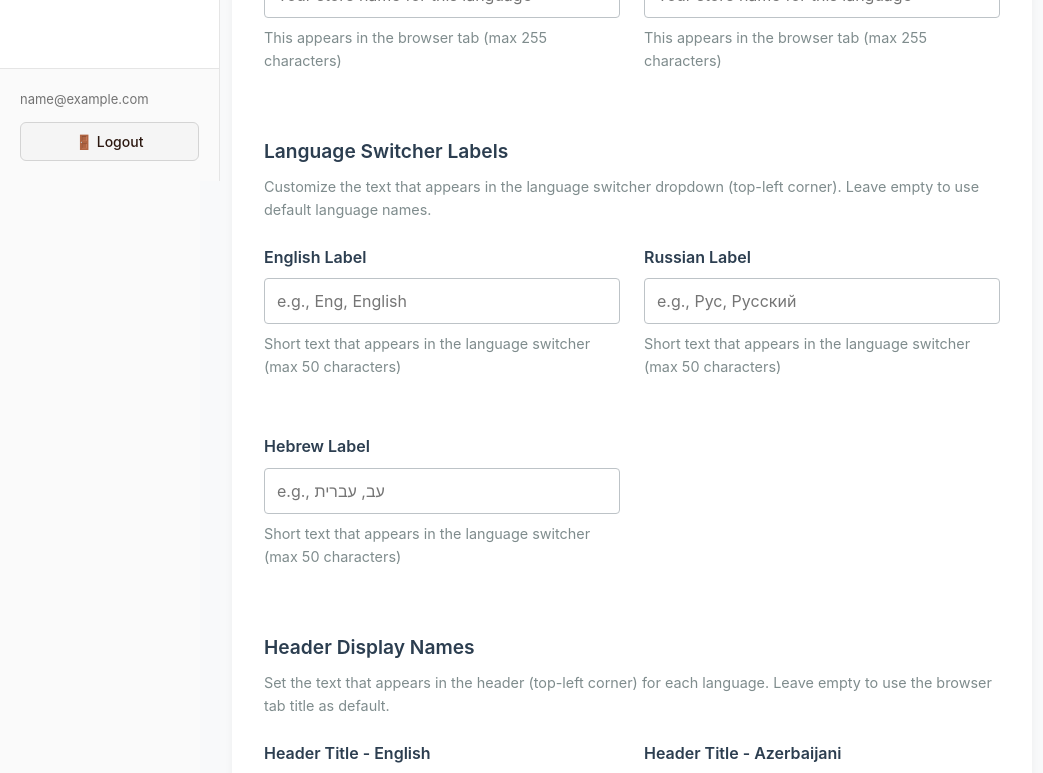
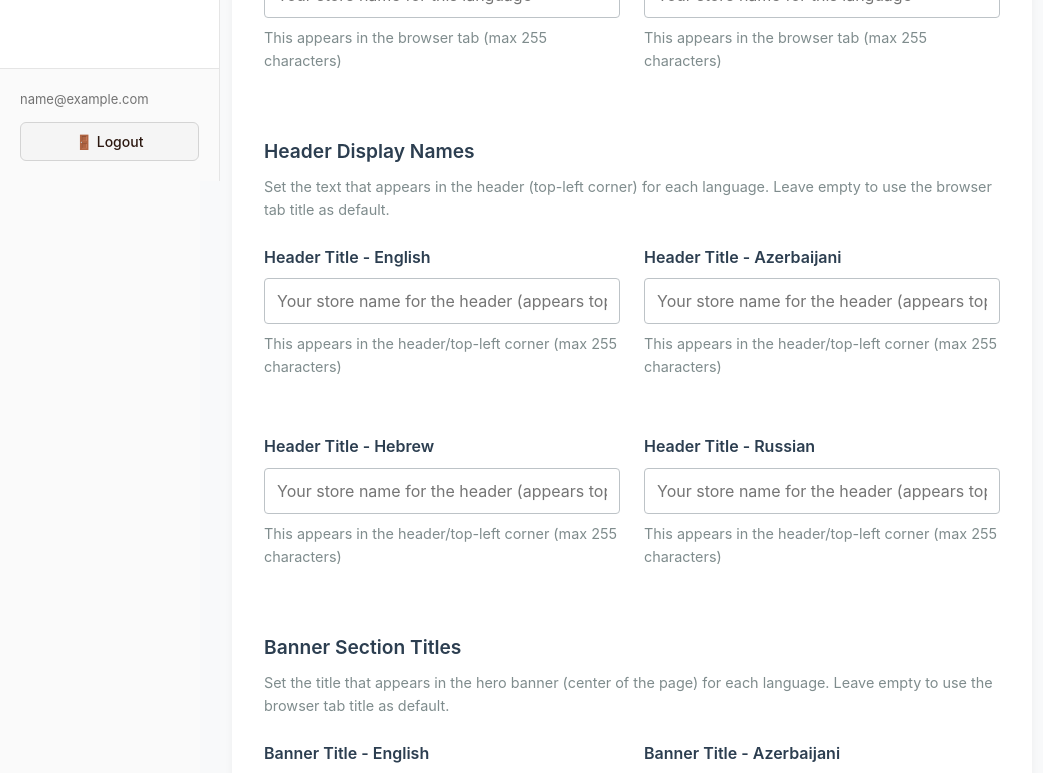
Before and after one commit to yakovdonde/store, a Next.js app in the folder frontend/: page /en/admin/branding in a window 1280 px wide. Shown: the part 619-1392 px from the top of the page, without its empty margins (0-1043 px from the left). Built offline with nearby package versions, Linux system fonts and the light colour scheme; no server answers; sample sign-in values are in the browser's storage.

Commit message:
Remove Language Switcher Labels section from Branding Panel
- Removed lang_label_* fields from BrandingSettings interface
- Removed lang_label_* from formData state
- Removed Language Labels form section from UI
- Kept backend support for potential future use

```diff
--- a/frontend/src/app/[locale]/admin/branding/page.tsx
+++ b/frontend/src/app/[locale]/admin/branding/page.tsx
@@ -19,9 +19,6 @@ interface BrandingSettings {
   banner_title_az?: string
   banner_title_he?: string
   banner_title_ru?: string
-  lang_label_en?: string
-  lang_label_ru?: string
-  lang_label_he?: string
   logo_url?: string
   tagline?: string
   favicon_url?: string
@@ -47,9 +44,6 @@ export default function BrandingPage() {
     banner_title_az: '',
     banner_title_he: '',
     banner_title_ru: '',
-    lang_label_en: '',
-    lang_label_ru: '',
-    lang_label_he: '',
     logo_url: '',
     tagline: '',
     favicon_url: '',
@@ -87,9 +81,6 @@ export default function BrandingPage() {
               banner_title_az: setting.banner_title_az || '',
               banner_title_he: setting.banner_title_he || '',
               banner_title_ru: setting.banner_title_ru || '',
-              lang_label_en: setting.lang_label_en || '',
-              lang_label_ru: setting.lang_label_ru || '',
-              lang_label_he: setting.lang_label_he || '',
               logo_url: setting.logo_url || '',
               tagline: setting.tagline || '',
               favicon_url: setting.favicon_url || '',
@@ -248,58 +239,6 @@ export default function BrandingPage() {
                 maxLength={255}
               />
               <small>{t('titleHint')}</small>
-            </div>
-          </div>
-        </div>
-
-        <div className={styles.formSection}>
-          <h3 className={styles.sectionTitle}>{t('languageLabels')}</h3>
-          <p className={styles.sectionDescription}>{t('languageLabelsDescription')}</p>
-
-          <div className={styles.languagesGrid}>
-            <div className={styles.formGroup}>
-              <label htmlFor="lang_label_en">{t('languageLabelEnglish')}</label>
-              <input
-                type="text"
-                id="lang_label_en"
-                name="lang_label_en"
-                value={formData.lang_label_en}
-                onChange={handleChange}
-                disabled={isSaving}
-                placeholder="e.g., Eng, English"
-                maxLength={50}
-              />
-              <small>{t('languageLabelHint')}</small>
-            </div>
-
-            <div className={styles.formGroup}>
-              <label htmlFor="lang_label_ru">{t('languageLabelRussian')}</label>
-              <input
-                type="text"
-                id="lang_label_ru"
-                name="lang_label_ru"
-                value={formData.lang_label_ru}
-                onChange={handleChange}
-                disabled={isSaving}
-                placeholder="e.g., Рус, Русский"
-                maxLength={50}
-              />
-              <small>{t('languageLabelHint')}</small>
-            </div>
-
-            <div className={styles.formGroup}>
-              <label htmlFor="lang_label_he">{t('languageLabelHebrew')}</label>
-              <input
-                type="text"
-                id="lang_label_he"
-                name="lang_label_he"
-                value={formData.lang_label_he}
-                onChange={handleChange}
-                disabled={isSaving}
-                placeholder="e.g., עב, עברית"
-                maxLength={50}
-              />
-              <small>{t('languageLabelHint')}</small>
             </div>
           </div>
         </div>
```
